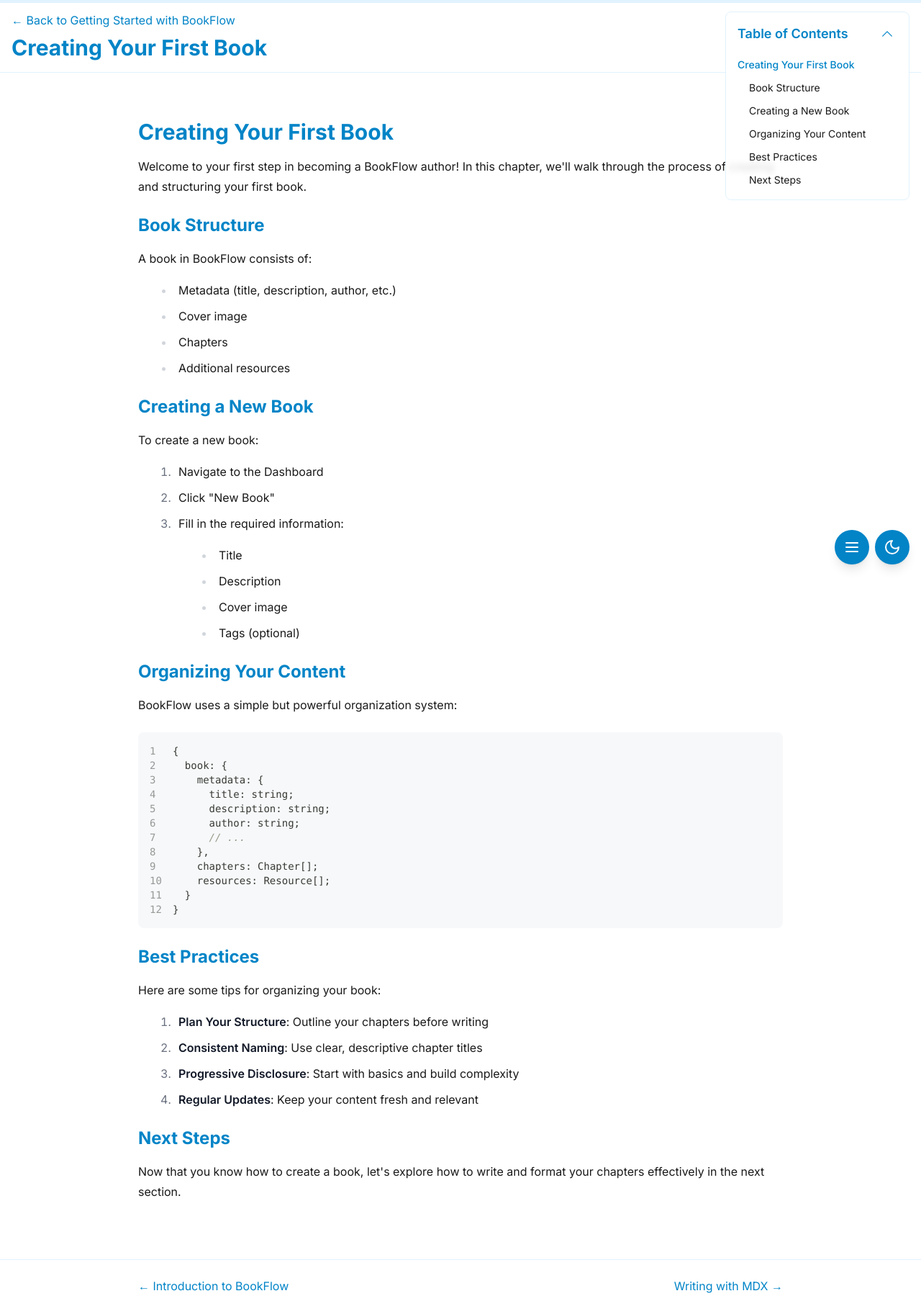
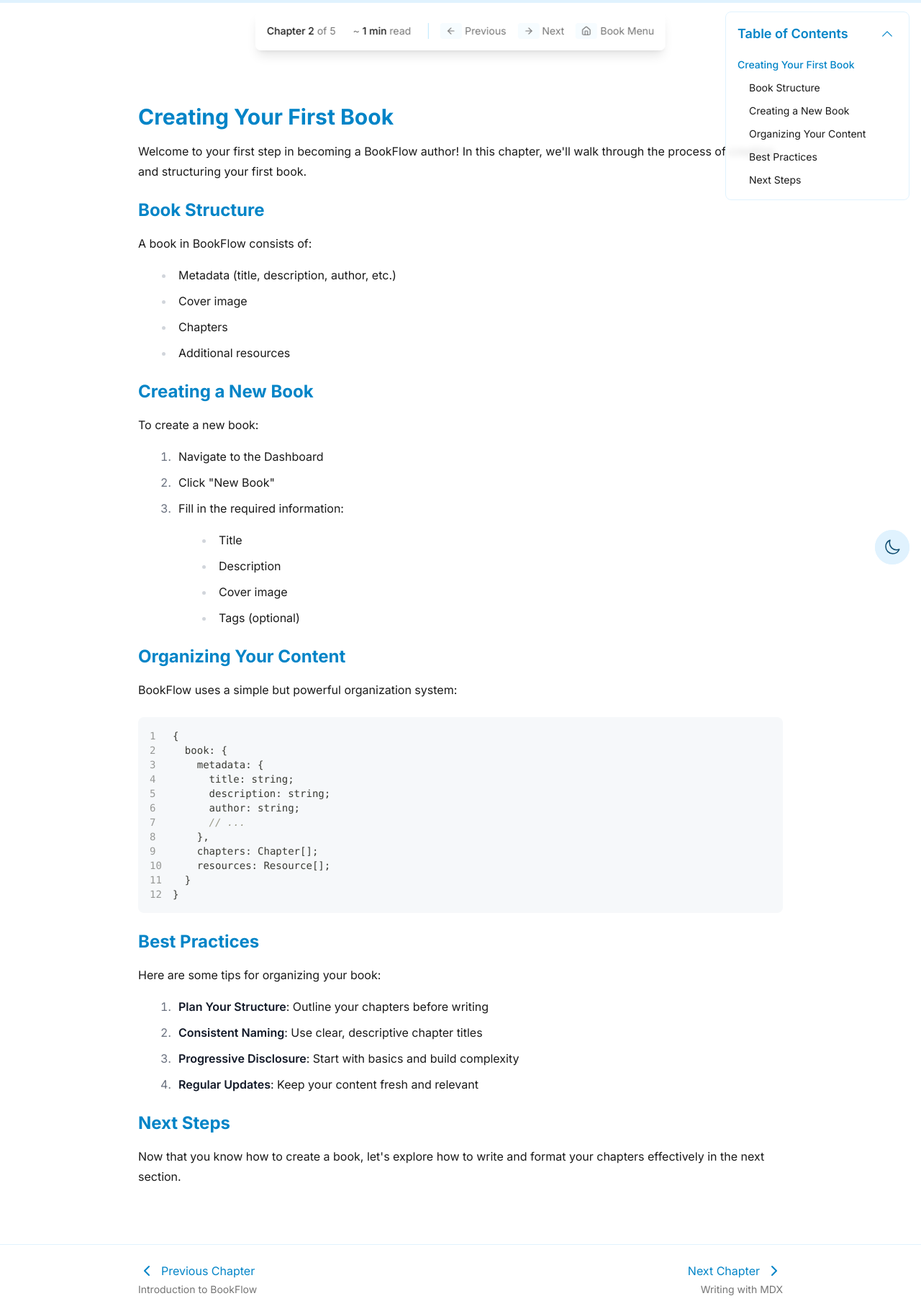
Before and after one commit to merlinvn/bookflow, a Next.js app: page /books/getting-started/02-creating-your-first-book in a window 1280 px wide. Shown: the whole page at 72% size. Built offline with nearby package versions, Linux system fonts and the light colour scheme.

Commit message:
refactor: streamline chapter page layout and navigation - remove redundant header, update stories 3 & 4, enhance accessibility

```diff
--- a/src/app/books/[bookId]/[chapterId]/page.tsx
+++ b/src/app/books/[bookId]/[chapterId]/page.tsx
@@ -6,7 +6,9 @@
 import { compileMDX } from 'next-mdx-remote/rsc';
 import { TableOfContents } from '@/components/TableOfContents';
 import { ReadingProgress } from '@/components/ReadingProgress';
-import { ReadingTools } from '@/components/ReadingTools';
+import { ChapterProgress } from '@/components/ChapterProgress';
+import { ChapterNavigation } from '@/components/ChapterNavigation';
+import { ThemeToggle } from '@/components/ThemeToggle';
 
 interface Props {
   params: Promise<{
@@ -65,66 +67,32 @@
       {/* Reading Progress */}
       <ReadingProgress bookId={bookId} chapterId={chapterId} />
 
-      {/* Navigation Header */}
-      <header className="border-b border-primary-100 dark:border-primary-900 py-4">
-        <div className="container mx-auto px-4">
-          <Link
-            href={`/books/${book.id}`}
-            className="text-primary-600 dark:text-primary-400 hover:underline mb-2 inline-block"
-          >
-            ← Back to {book.title}
-          </Link>
-          <h1 className="text-3xl font-bold text-primary-600 dark:text-primary-400">
-            {chapter.title}
-          </h1>
-        </div>
-      </header>
+      {/* Chapter Progress and Keyboard Shortcuts */}
+      <ChapterProgress
+        book={book}
+        currentChapter={chapter}
+      />
+
+      {/* Theme Toggle */}
+      <ThemeToggle />
 
       {/* Table of Contents */}
       <TableOfContents />
 
-      {/* Reading Tools */}
-      <ReadingTools
-        book={book}
-        currentChapter={chapter}
-      />
-
       {/* Chapter Content */}
-      <main className="flex-1 container mx-auto px-4 py-8">
+      <main className="flex-1 container mx-auto px-4 py-8 mt-20">
         <article className="prose prose-primary dark:prose-invert max-w-4xl mx-auto">
           {content}
         </article>
       </main>
 
       {/* Chapter Navigation */}
-      <footer className="border-t border-primary-100 dark:border-primary-900 py-6 mt-8">
-        <div className="container mx-auto px-4">
-          <div className="flex justify-between items-center max-w-4xl mx-auto">
-            {chapter.previousChapter ? (
-              <Link
-                key="prev-chapter"
-                href={`/books/${book.id}/${chapter.previousChapter.slug}`}
-                className="text-primary-600 dark:text-primary-400 hover:underline flex items-center gap-2"
-              >
-                ← {chapter.previousChapter.title}
-              </Link>
-            ) : (
-              <div key="prev-placeholder" aria-hidden="true" />
-            )}
-            {chapter.nextChapter ? (
-              <Link
-                key="next-chapter"
-                href={`/books/${book.id}/${chapter.nextChapter.slug}`}
-                className="text-primary-600 dark:text-primary-400 hover:underline flex items-center gap-2"
-              >
-                {chapter.nextChapter.title} →
-              </Link>
-            ) : (
-              <div key="next-placeholder" aria-hidden="true" />
-            )}
-          </div>
-        </div>
-      </footer>
+      <ChapterNavigation
+        book={book}
+        currentChapter={chapter}
+        showTitles={true}
+        showPreviews={true}
+      />
     </div>
   );
 }
--- a/src/components/ChapterNavigation.tsx
+++ b/src/components/ChapterNavigation.tsx
@@ -1,65 +1,109 @@
 'use client';
 
+import { useRouter } from 'next/navigation';
 import Link from 'next/link';
 import { Book, Chapter } from '@/types';
-import { Menu, ChevronLeft, ChevronRight, BookOpen } from 'lucide-react';
-import { useState } from 'react';
+import { ChevronLeft, ChevronRight } from 'lucide-react';
+import { useKeyboardNavigation } from '@/hooks/useKeyboardNavigation';
 
 interface ChapterNavigationProps {
   book: Book;
   currentChapter: Chapter;
+  showTitles?: boolean;
+  showPreviews?: boolean;
 }
 
-export function ChapterNavigation({ book, currentChapter }: ChapterNavigationProps) {
-  const [isOpen, setIsOpen] = useState(false);
+export function ChapterNavigation({
+  book,
+  currentChapter,
+  showTitles = true,
+  showPreviews = false,
+}: ChapterNavigationProps) {
+  const router = useRouter();
+
+  // Navigation handlers
+  const handlePrevious = () => {
+    if (currentChapter.previousChapter) {
+      router.push(`/books/${book.id}/${currentChapter.previousChapter.slug}`);
+    }
+  };
+
+  const handleNext = () => {
+    if (currentChapter.nextChapter) {
+      router.push(`/books/${book.id}/${currentChapter.nextChapter.slug}`);
+    }
+  };
+
+  const handleHome = () => {
+    router.push(`/books/${book.id}`);
+  };
+
+  // Set up keyboard navigation
+  useKeyboardNavigation({
+    onPrevious: handlePrevious,
+    onNext: handleNext,
+    onHome: handleHome,
+  });
 
   return (
-    <div className="fixed bottom-4 left-4 z-50">
-      {/* Menu Toggle */}
-      <button
-        onClick={() => setIsOpen(!isOpen)}
-        className="bg-primary-600 dark:bg-primary-500 text-white p-3 rounded-full shadow-lg hover:bg-primary-700 dark:hover:bg-primary-600 transition-colors"
-        aria-label="Toggle navigation menu"
-      >
-        <Menu size={24} />
-      </button>
-
-      {/* Navigation Menu */}
-      {isOpen && (
-        <div className="absolute bottom-16 left-0 bg-white dark:bg-gray-800 rounded-lg shadow-xl p-4 min-w-[200px] flex flex-col gap-3">
-          {/* Book Menu Link */}
-          <Link
-            href={`/books/${book.id}`}
-            className="flex items-center gap-2 text-primary-600 dark:text-primary-400 hover:underline p-2 rounded-lg hover:bg-primary-50 dark:hover:bg-primary-900/50"
-          >
-            <BookOpen size={20} />
-            <span>Book Menu</span>
-          </Link>
-
-          {/* Chapter Navigation */}
-          <div className="flex flex-col gap-2 border-t border-primary-100 dark:border-primary-800 pt-2">
-            {currentChapter.previousChapter && (
+    <footer className="border-t border-primary-100 dark:border-primary-900 py-6 mt-8">
+      <div className="container mx-auto px-4">
+        <div className="flex justify-between items-center max-w-4xl mx-auto">
+          {/* Previous Chapter */}
+          {currentChapter.previousChapter ? (
             <Link
               href={`/books/${book.id}/${currentChapter.previousChapter.slug}`}
-                className="flex items-center gap-2 text-primary-600 dark:text-primary-400 hover:underline p-2 rounded-lg hover:bg-primary-50 dark:hover:bg-primary-900/50"
+              className="group flex flex-col items-start"
             >
-                <ChevronLeft size={20} />
+              <div className="flex items-center gap-2 text-primary-600 dark:text-primary-400 hover:underline">
+                <ChevronLeft className="transition-transform group-hover:-translate-x-1" />
                 <span>Previous Chapter</span>
+              </div>
+              {showTitles && (
+                <span className="text-sm text-text-light dark:text-text-dark opacity-60 mt-1">
+                  {currentChapter.previousChapter.title}
+                </span>
+              )}
+              {showPreviews && (
+                <div className="hidden group-hover:block mt-2 p-2 bg-primary-50 dark:bg-primary-900/30 rounded-lg max-w-sm">
+                  <p className="text-sm text-text-light dark:text-text-dark line-clamp-2">
+                    Preview content here...
+                  </p>
+                </div>
+              )}
             </Link>
+          ) : (
+            <div aria-hidden="true" />
           )}
 
-            {currentChapter.nextChapter && (
+          {/* Next Chapter */}
+          {currentChapter.nextChapter ? (
             <Link
               href={`/books/${book.id}/${currentChapter.nextChapter.slug}`}
-                className="flex items-center gap-2 text-primary-600 dark:text-primary-400 hover:underline p-2 rounded-lg hover:bg-primary-50 dark:hover:bg-primary-900/50"
+              className="group flex flex-col items-end text-right"
             >
-                <ChevronRight size={20} />
+              <div className="flex items-center gap-2 text-primary-600 dark:text-primary-400 hover:underline">
                 <span>Next Chapter</span>
+                <ChevronRight className="transition-transform group-hover:translate-x-1" />
+              </div>
+              {showTitles && (
+                <span className="text-sm text-text-light dark:text-text-dark opacity-60 mt-1">
+                  {currentChapter.nextChapter.title}
+                </span>
+              )}
+              {showPreviews && (
+                <div className="hidden group-hover:block mt-2 p-2 bg-primary-50 dark:bg-primary-900/30 rounded-lg max-w-sm">
+                  <p className="text-sm text-text-light dark:text-text-dark line-clamp-2">
+                    Preview content here...
+                  </p>
+                </div>
+              )}
             </Link>
+          ) : (
+            <div aria-hidden="true" />
           )}
         </div>
       </div>
-      )}
-    </div>
+    </footer>
   );
 }
--- /dev/null
+++ b/src/components/ChapterProgress.tsx
@@ -0,0 +1,100 @@
+'use client';
+
+import { useRouter } from 'next/navigation';
+import { Book, Chapter } from '@/types';
+import { ArrowLeft, ArrowRight, Home } from 'lucide-react';
+import { useKeyboardNavigation } from '@/hooks/useKeyboardNavigation';
+
+interface ChapterProgressProps {
+  book: Book;
+  currentChapter: Chapter;
+}
+
+export function ChapterProgress({ book, currentChapter }: ChapterProgressProps) {
+  const router = useRouter();
+
+  // Calculate chapter position
+  const chapterIndex = book.chapters?.findIndex(ch => ch.id === currentChapter.id) ?? -1;
+  const totalChapters = book.chapters?.length ?? 0;
+  const currentPosition = chapterIndex + 1;
+
+  // Estimate reading time (rough estimate: 200 words per minute)
+  const wordCount = currentChapter.content.split(/\s+/).length;
+  const readingTimeMinutes = Math.ceil(wordCount / 200);
+
+  // Navigation handlers
+  const handlePrevious = () => {
+    if (currentChapter.previousChapter) {
+      router.push(`/books/${book.id}/${currentChapter.previousChapter.slug}`);
+    }
+  };
+
+  const handleNext = () => {
+    if (currentChapter.nextChapter) {
+      router.push(`/books/${book.id}/${currentChapter.nextChapter.slug}`);
+    }
+  };
+
+  const handleHome = () => {
+    router.push(`/books/${book.id}`);
+  };
+
+  // Set up keyboard navigation
+  useKeyboardNavigation({
+    onPrevious: handlePrevious,
+    onNext: handleNext,
+    onHome: handleHome,
+  });
+
+  return (
+    <div className="fixed top-4 left-1/2 -translate-x-1/2 z-50 bg-white/80 dark:bg-gray-800/80 backdrop-blur-sm rounded-lg shadow-lg p-4 flex items-center gap-6">
+      {/* Chapter Position */}
+      <div className="text-sm text-text-light dark:text-text-dark">
+        <span className="font-medium">Chapter {currentPosition}</span>
+        <span className="opacity-60"> of {totalChapters}</span>
+      </div>
+
+      {/* Reading Time */}
+      <div className="text-sm text-text-light dark:text-text-dark">
+        <span className="opacity-60">~</span>
+        <span className="font-medium"> {readingTimeMinutes} min</span>
+        <span className="opacity-60"> read</span>
+      </div>
+
+      {/* Keyboard Shortcuts */}
+      <div className="flex items-center gap-4 border-l border-primary-200 dark:border-primary-800 pl-4">
+        <button
+          onClick={handlePrevious}
+          disabled={!currentChapter.previousChapter}
+          className="flex items-center gap-1 text-sm text-text-light dark:text-text-dark opacity-60 hover:opacity-100 disabled:opacity-30 disabled:cursor-not-allowed"
+        >
+          <kbd className="px-2 py-1 bg-primary-50 dark:bg-primary-900/30 rounded">
+            <ArrowLeft size={14} />
+          </kbd>
+          <span>Previous</span>
+        </button>
+
+        <button
+          onClick={handleNext}
+          disabled={!currentChapter.nextChapter}
+          className="flex items-center gap-1 text-sm text-text-light dark:text-text-dark opacity-60 hover:opacity-100 disabled:opacity-30 disabled:cursor-not-allowed"
+        >
+          <kbd className="px-2 py-1 bg-primary-50 dark:bg-primary-900/30 rounded">
+            <ArrowRight size={14} />
+          </kbd>
+          <span>Next</span>
+        </button>
+
+        <button
+          onClick={handleHome}
+          className="flex items-center gap-1 text-sm text-text-light dark:text-text-dark opacity-60 hover:opacity-100"
+        >
+          <kbd className="px-2 py-1 bg-primary-50 dark:bg-primary-900/30 rounded">
+            <Home size={14} />
+          </kbd>
+          <span>Book Menu</span>
+        </button>
+      </div>
+    </div>
+  );
+}
--- /dev/null
+++ b/src/hooks/useKeyboardNavigation.ts
@@ -0,0 +1,58 @@
+import { useEffect } from 'react';
+import { useRouter } from 'next/navigation';
+
+interface KeyboardNavigationProps {
+  onPrevious?: () => void;
+  onNext?: () => void;
+  onHome?: () => void;
+  isEnabled?: boolean;
+}
+
+export function useKeyboardNavigation({
+  onPrevious,
+  onNext,
+  onHome,
+  isEnabled = true,
+}: KeyboardNavigationProps) {
+  const router = useRouter();
+
+  useEffect(() => {
+    if (!isEnabled) return;
+
+    function handleKeyDown(event: KeyboardEvent) {
+      // Ignore if user is typing in an input or textarea
+      if (
+        event.target instanceof HTMLInputElement ||
+        event.target instanceof HTMLTextAreaElement
+      ) {
+        return;
+      }
+
+      switch (event.key.toLowerCase()) {
+        case 'arrowleft':
+          event.preventDefault();
+          if (onPrevious) {
+            onPrevious();
+          }
+          break;
+
+        case 'arrowright':
+          event.preventDefault();
+          if (onNext) {
+            onNext();
+          }
+          break;
+
+        case 'h':
+          event.preventDefault();
+          if (onHome) {
+            onHome();
+          }
+          break;
+      }
+    }
+
+    window.addEventListener('keydown', handleKeyDown);
+    return () => window.removeEventListener('keydown', handleKeyDown);
+  }, [isEnabled, onPrevious, onNext, onHome, router]);
+}
```
Also changed, not shown: 2 other files (tests, documents, lock files or other folders). Lines whose indentation alone changed are shown as unchanged.
